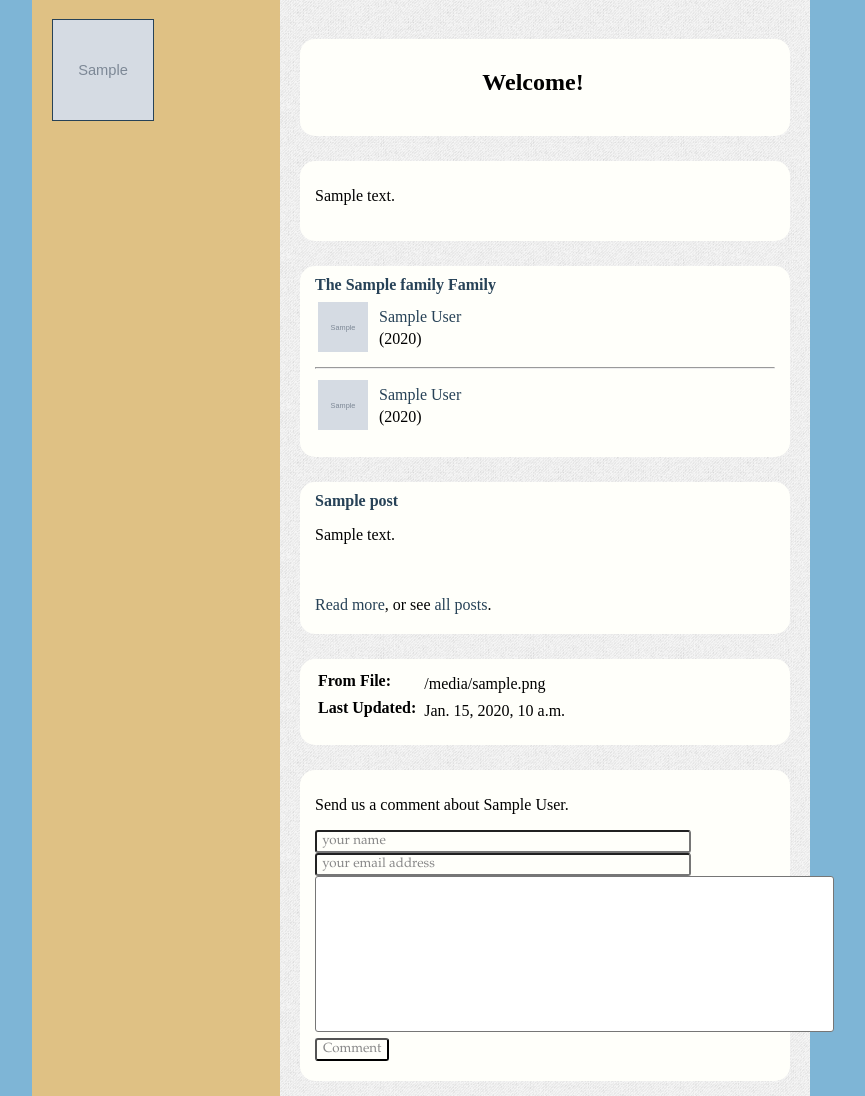
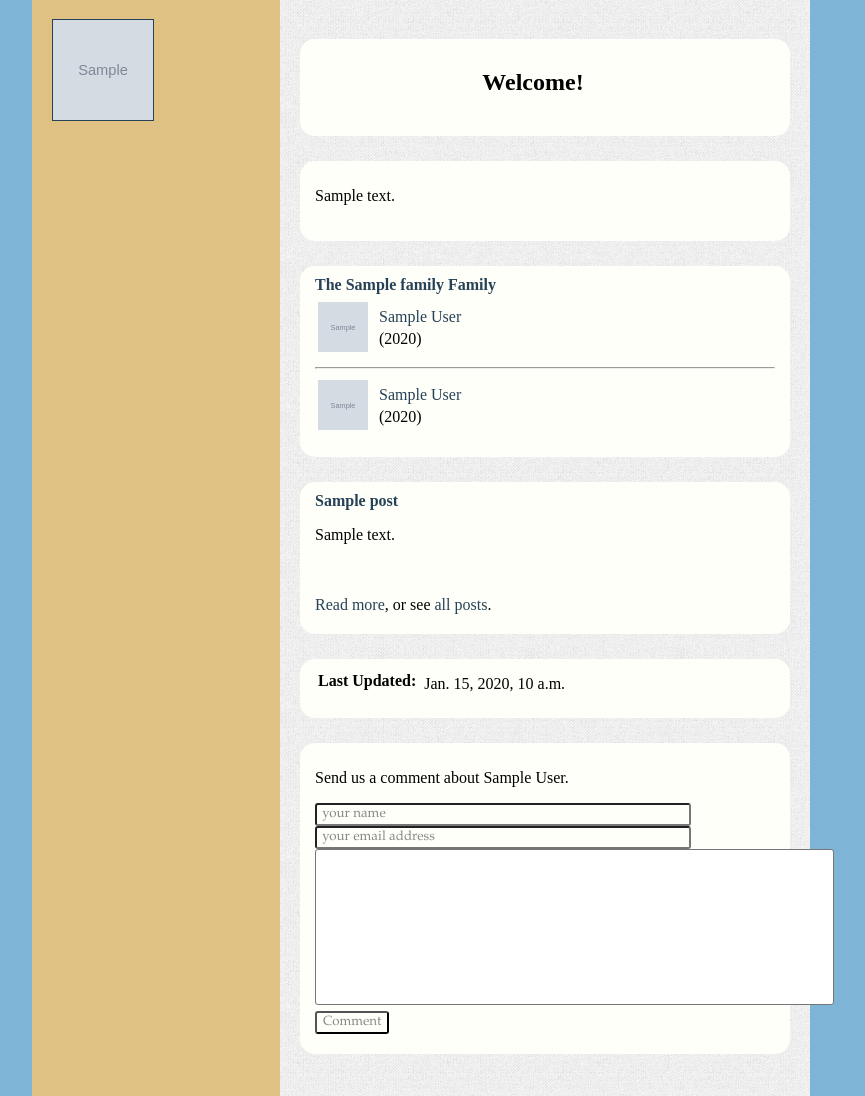
Before and after one commit to gthole/gedgo, a Django app: template templates/gedgo/gedcom.html in a window 1280 px wide. Shown: the part 149-1245 px from the top of the page, without its empty margins (219-1084 px from the left). Run offline with Django 3.2, Linux system fonts and the light colour scheme; the template is opened without the code that fills it: most values are stand-ins (such as "Sample title", 1, 10 or a date in 2020); grey boxes marked "Sample" are stand-in pictures.

Commit message:
Get rid of file display in About section.

```diff
--- a/templates/gedgo/gedcom.html
+++ b/templates/gedgo/gedcom.html
@@ -47,7 +47,6 @@
 {% if gedcom.file_name or gedcom.last_update %}
 <div class="pod">
 	<table>
-	{% if gedcom.file_name %}<tr><td><div class="pod-title">From File: </div></td><td> {{ gedcom.file_name }}</td></tr>{% endif %}
 	{% if gedcom.last_updated %}<tr><td><div class="pod-title">Last Updated: </div></td><td> {{ gedcom.last_updated }} </td></tr>{% endif %}
 	</table>
 </div>
```
